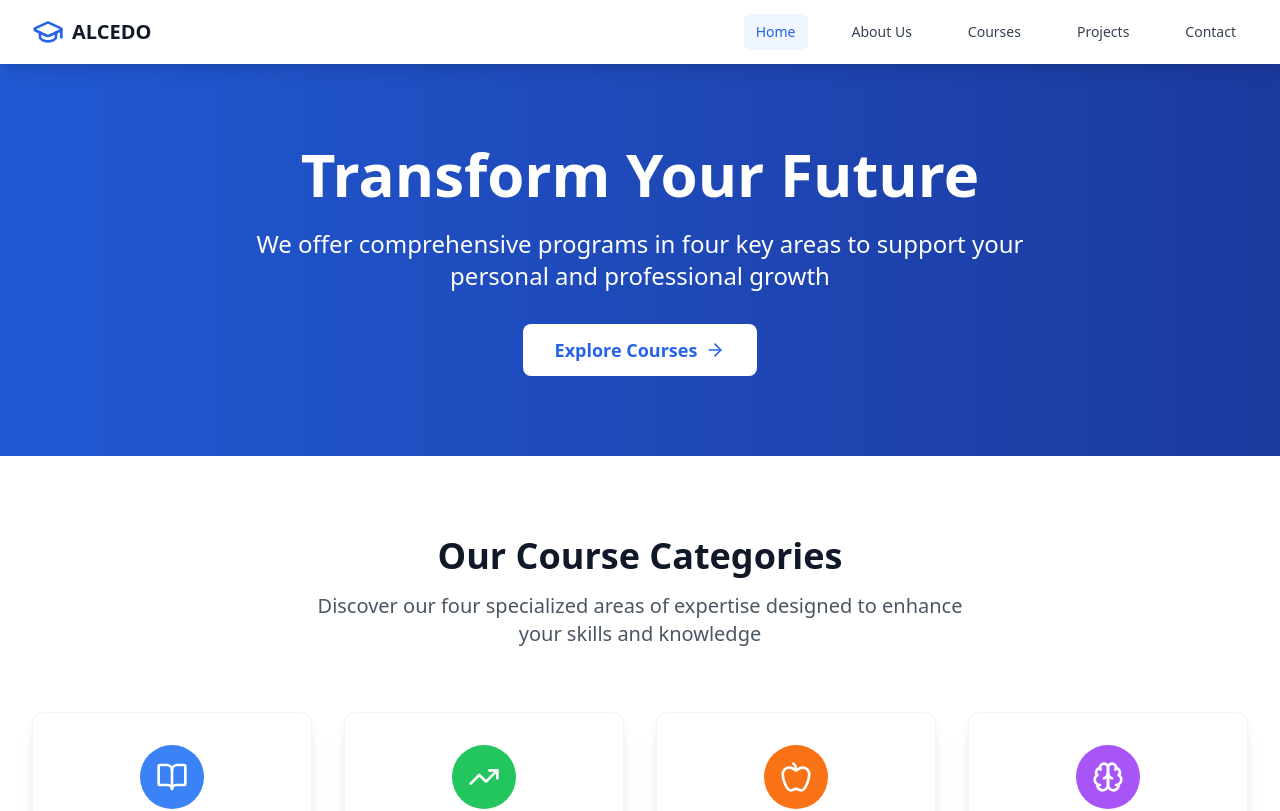
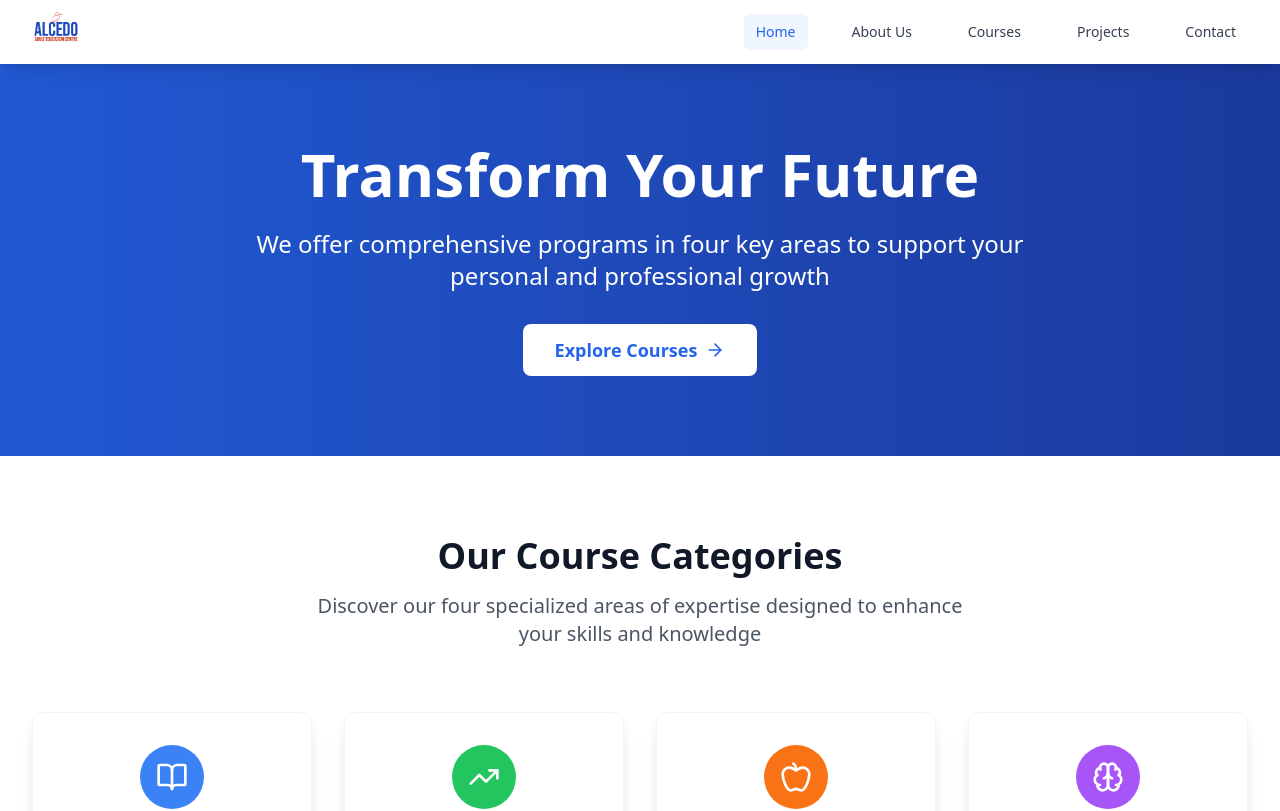
Before and after one commit to aanczka/alcedo-future-pathways, a React (Vite) app: page / in a window 1280 px wide. Shown: the top 811 px of the page. Built offline with nearby package versions, Linux system fonts and the light colour scheme.

Commit message:
Update logo

```diff
--- a/index.html
+++ b/index.html
@@ -3,6 +3,7 @@
 <html lang="en">
   <head>
     <meta charset="UTF-8" />
+    <link rel="icon" href="/favicon.png" type="image/png" />
     <meta name="viewport" content="width=device-width, initial-scale=1.0" />
     <title>ALCEDO Adult Education Centre</title>
     <meta name="description" content="ALCEDO Adult Education Centre - Expert-led courses in Education, Career Development, Nutrition, and Psychology. Transform your future with comprehensive programs designed for personal and professional growth." />
--- a/src/components/Layout.tsx
+++ b/src/components/Layout.tsx
@@ -1,8 +1,9 @@
 
 import React from 'react';
 import { Link, useLocation } from 'react-router-dom';
-import { Menu, X, GraduationCap } from 'lucide-react';
+import { Menu, X } from 'lucide-react';
 import { useState } from 'react';
+import alcedoLogo from '@/assets/alcedo-logo.png';
 
 interface LayoutProps {
   children: React.ReactNode;
@@ -33,9 +34,8 @@ const Layout = ({ children }: LayoutProps) => {
         <div className="max-w-7xl mx-auto px-4 sm:px-6 lg:px-8">
           <div className="flex justify-between h-16">
             <div className="flex items-center">
-              <Link to="/" className="flex items-center space-x-2">
-                <GraduationCap className="h-8 w-8 text-blue-600" />
-                <span className="text-xl font-bold text-gray-900">ALCEDO</span>
+              <Link to="/" className="flex items-center">
+                <img src={alcedoLogo} alt="ALCEDO Adult Education Centre" className="h-12" />
               </Link>
             </div>
 
@@ -99,9 +99,8 @@ const Layout = ({ children }: LayoutProps) => {
         <div className="max-w-7xl mx-auto px-4 sm:px-6 lg:px-8 py-12">
           <div className="grid grid-cols-1 md:grid-cols-4 gap-8">
             <div className="col-span-1 md:col-span-2">
-              <div className="flex items-center space-x-2 mb-4">
-                <GraduationCap className="h-8 w-8 text-blue-400" />
-                <span className="text-xl font-bold">ALCEDO Adult Education Centre</span>
+              <div className="flex items-center mb-4">
+                <img src={alcedoLogo} alt="ALCEDO Adult Education Centre" className="h-16" />
               </div>
               <p className="text-gray-300 mb-4">
                 Dedicated to education and personal development through expert-led courses
```
Also changed, not shown: public/favicon.png (added), src/assets/alcedo-logo.png (added).
